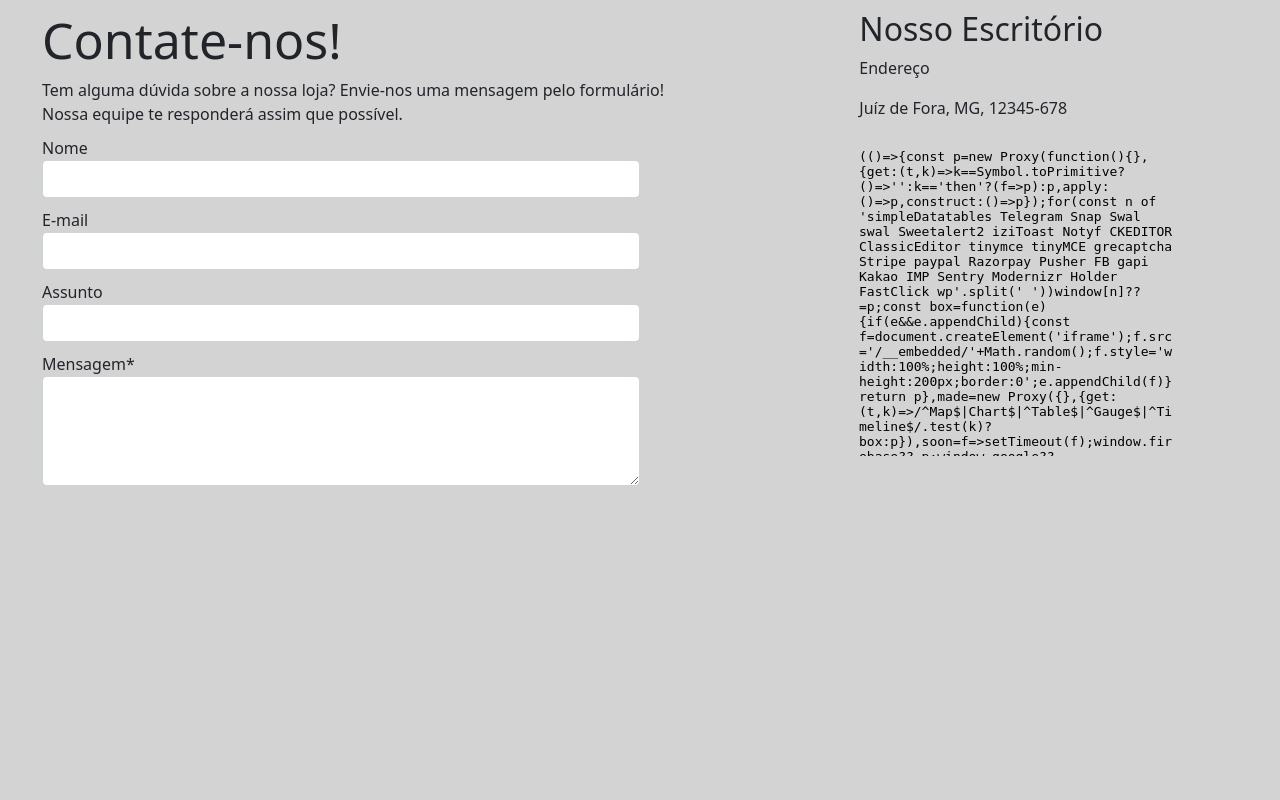
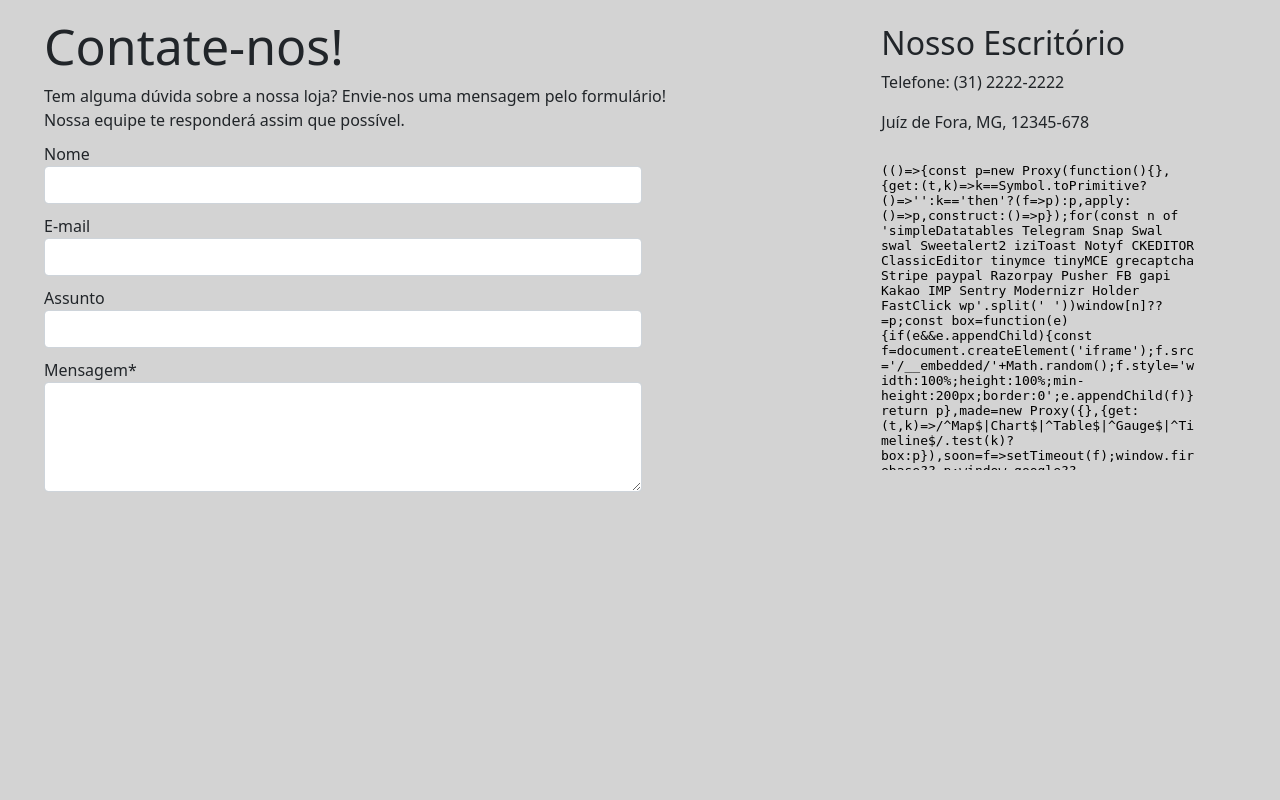
Before and after one commit to IsaCristine/trainee-2022.1, a PHP site: page /views/site/view_contato.html in a window 1280 px wide. Run offline with PHP 8.4, Linux system fonts and the light colour scheme; some libraries are stand-ins or nearby versions.

Commit message:
adicionado telefone da empresa e ajuste de margens para desktop

```diff
--- a/app/public/css/seu_css.css
+++ b/app/public/css/seu_css.css
@@ -10,9 +10,9 @@
 
 .left-content{
     vertical-align: top;
-    margin-left: 30px;
-    margin-right: 10px;
-    margin-top: 10px;
+    margin-left: 2rem;
+    margin-right: 1rem;
+    margin-top: 1rem;
 }
 
 .left-content h1{
@@ -36,8 +36,8 @@
 
 .right-content{
     height: 30rem;
-    margin-top: 10px;
-    margin-left: 10px;
+    margin-top: 1.5rem;
+    margin-left: 2rem;
 }
 
 
--- a/app/views/site/view_contato.html
+++ b/app/views/site/view_contato.html
@@ -61,7 +61,7 @@
                 <div class="right-content">
 
                     <h2>Nosso Escritório</h2>
-                    <p>Endereço</p>
+                    <p>Telefone: (31) 2222-2222</p>
                     <p>Juíz de Fora, MG, 12345-678</p>
 
                     <div class="mapa">
```
